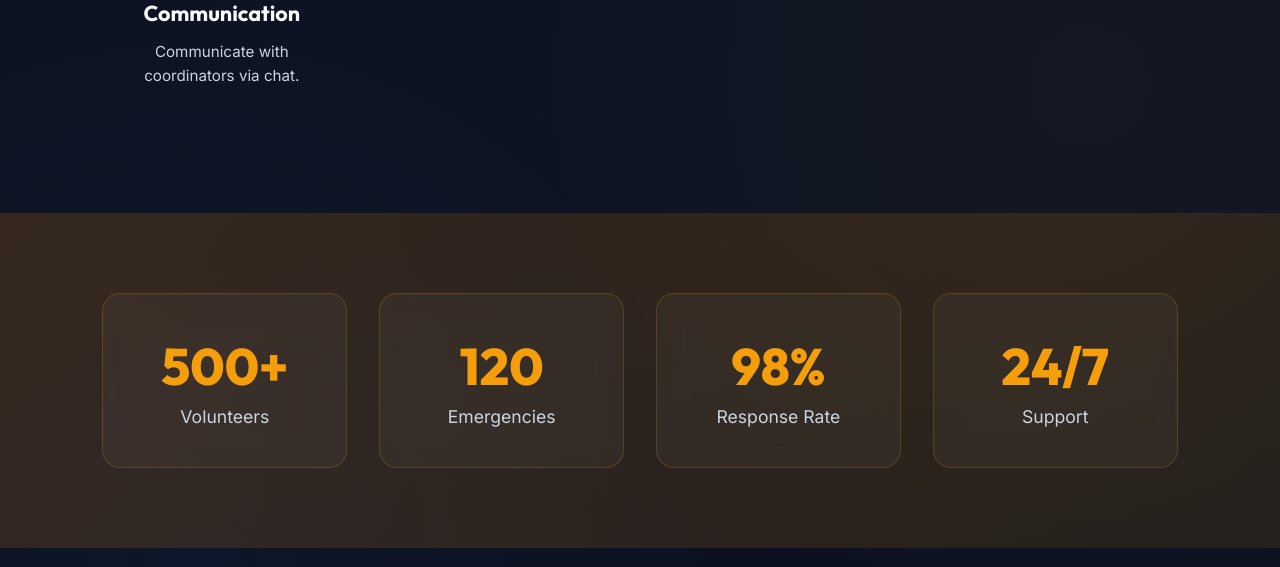
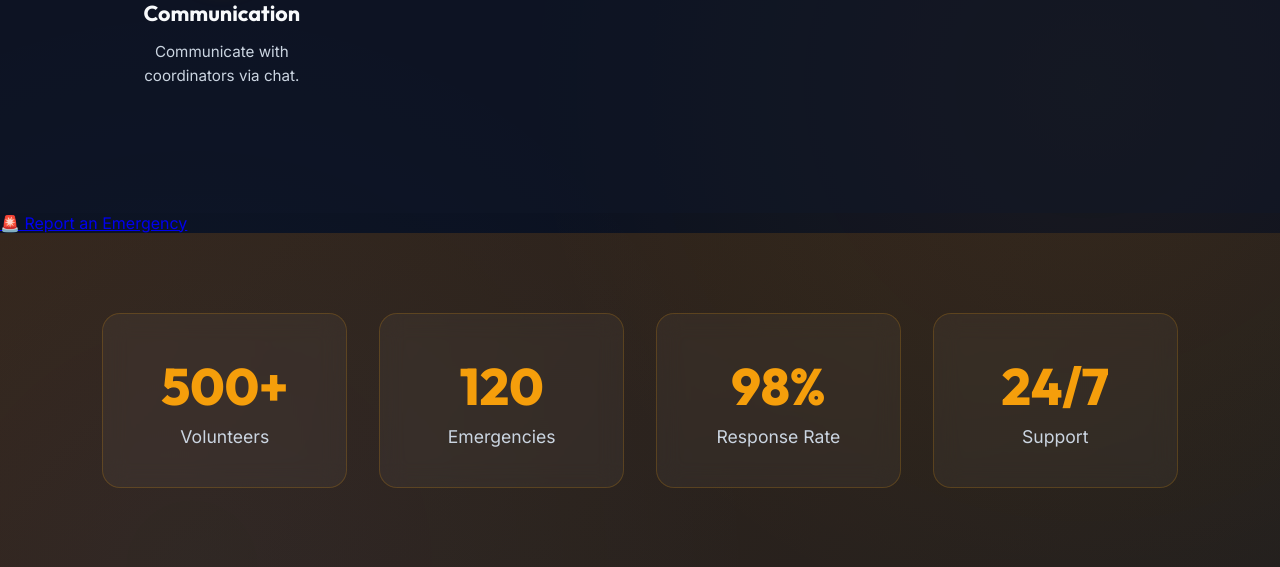
Before and after one commit to bashita/disasterconnect, a Flask app: page / in a window 1280 px wide. Shown: the part 3274-3841 px from the top of the page. Run offline with Flask 3, Linux system fonts and the light colour scheme.

Commit message:
Add emergency report button to index.html

```diff
--- a/templates/index.html
+++ b/templates/index.html
@@ -400,6 +400,10 @@
 
 </section>
 
+<a href="{{ url_for('victim_report') }}" class="victim-report-btn">
+    🚨 Report an Emergency
+</a>
+
 <!-- ===================== STATS ===================== -->
 
 <section class="stats">
```
